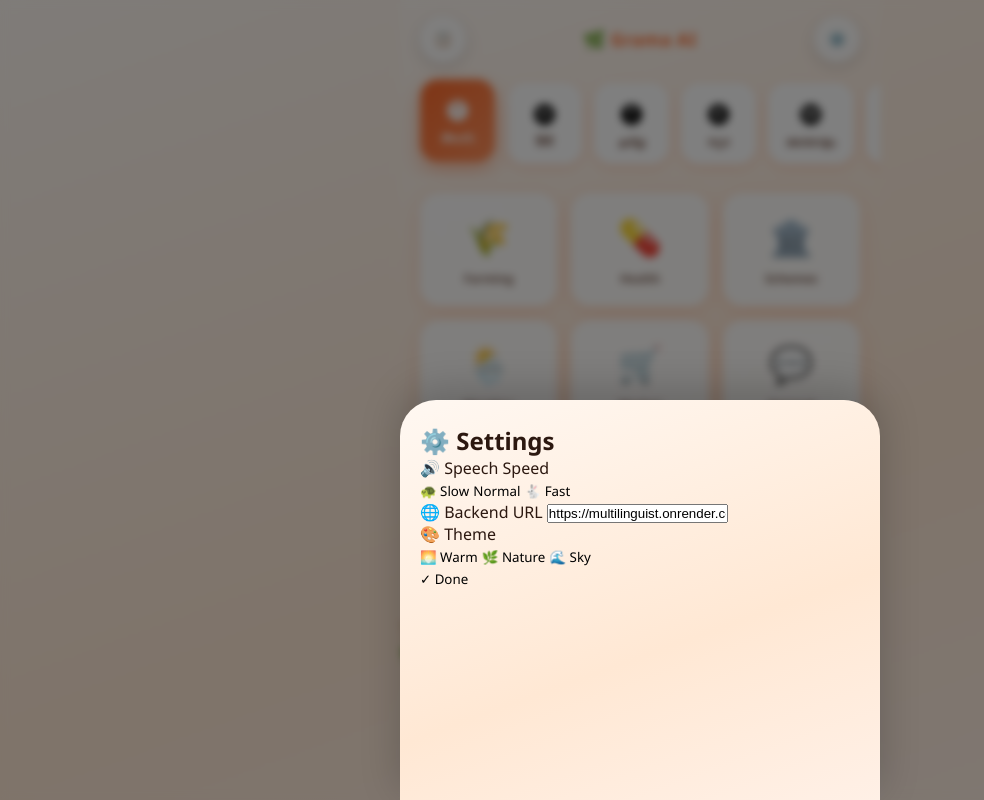
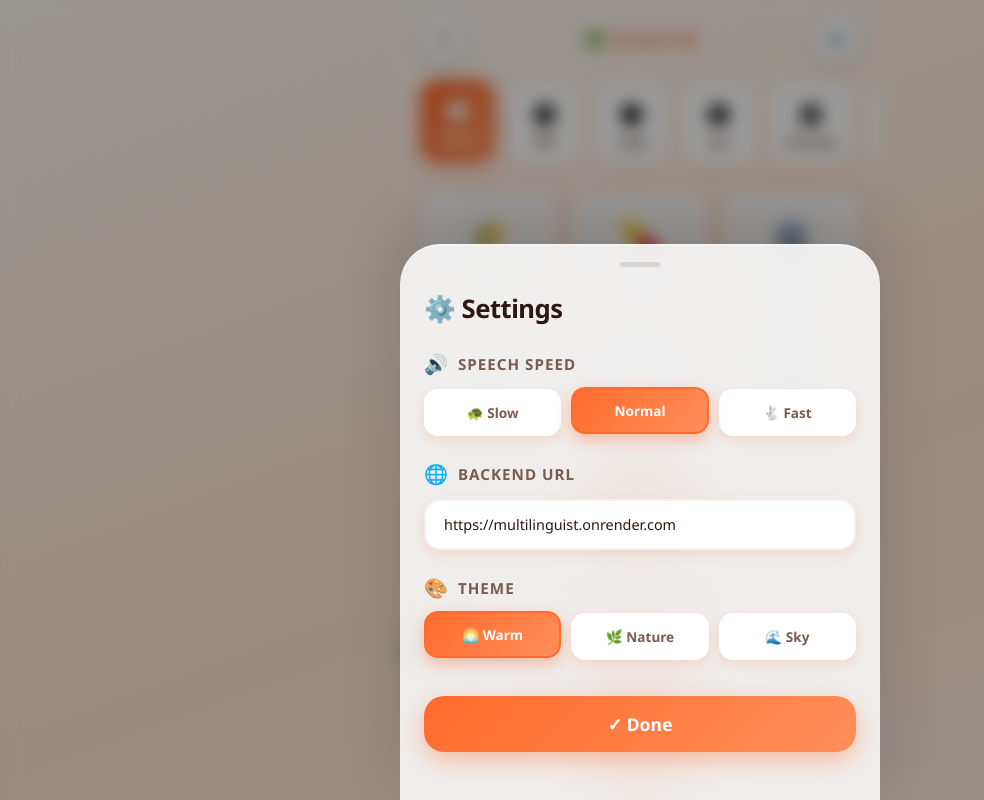
Before and after one commit to Asma-Farheen/Multilinguist, a plain HTML site: page frontend/index.html in a window 1280 px wide. Both pictures are taken after a click on the button "⚙️". Shown: the whole page, without its empty margins (0-984 px from the left). Drawn offline with Linux system fonts and the light colour scheme.

Commit message:
Premium UI Restore: Fully styled Settings and History panels with glassmorphism and modern controls; Fixed line-clamp; Bump SW v150

```diff
--- a/frontend/components/panels.html
+++ b/frontend/components/panels.html
@@ -6,8 +6,10 @@
     <h2 class="panel-title">⚙️ Settings</h2>
 
     <div class="setting-row">
+      <div class="setting-header">
         <span class="setting-icon">🔊</span>
         <span class="setting-name">Speech Speed</span>
+      </div>
       <div class="speed-btns">
         <button class="speed-btn" data-speed="0.7">🐢 Slow</button>
         <button class="speed-btn active" data-speed="1.0">Normal</button>
@@ -16,14 +18,18 @@
     </div>
 
     <div class="setting-row">
+      <div class="setting-header">
         <span class="setting-icon">🌐</span>
         <span class="setting-name">Backend URL</span>
+      </div>
       <input type="text" id="api-url" class="setting-input" placeholder="http://localhost:8000" />
     </div>
 
     <div class="setting-row">
+      <div class="setting-header">
         <span class="setting-icon">🎨</span>
         <span class="setting-name">Theme</span>
+      </div>
       <div class="theme-btns">
         <button class="theme-btn active" data-theme="warm">🌅 Warm</button>
         <button class="theme-btn" data-theme="nature">🌿 Nature</button>
--- a/frontend/css/components.css
+++ b/frontend/css/components.css
@@ -70,9 +70,71 @@
 .audio-label { font-size: 0.75rem; font-weight: 700; color: var(--text-muted); }
 
 /* --- Panels (Settings/History) --- */
-.panel { position: fixed; inset: 0; z-index: 200; visibility: hidden; }
-.panel.open { visibility: visible; }
-.panel-overlay { position: absolute; inset: 0; background: rgba(0,0,0,0.5); backdrop-filter: blur(4px); opacity: 0; transition: opacity 0.4s ease; }
+.panel { position: fixed; inset: 0; z-index: 500; visibility: hidden; pointer-events: none; }
+.panel.open { visibility: visible; pointer-events: auto; }
+.panel-overlay { position: absolute; inset: 0; background: rgba(0,0,0,0.4); backdrop-filter: blur(8px); opacity: 0; transition: opacity 0.5s ease; cursor: pointer; }
 .panel.open .panel-overlay { opacity: 1; }
-.panel-sheet { position: absolute; left: 0; bottom: 0; width: 100%; max-width: 480px; left: 50%; transform: translateX(-50%) translateY(100%); background: var(--gradient-bg); border-radius: 36px 36px 0 0; padding: 24px 20px 40px; transition: transform 0.4s cubic-bezier(0.16, 1, 0.3, 1); min-height: 50dvh; box-shadow: 0 -10px 40px rgba(0,0,0,0.2); }
+
+.panel-sheet {
+  position: absolute;
+  left: 0;
+  bottom: 0;
+  width: 100%;
+  max-width: 480px;
+  left: 50%;
+  transform: translateX(-50%) translateY(100%);
+  background: var(--surface2);
+  backdrop-filter: blur(25px);
+  border-radius: 40px 40px 0 0;
+  padding: 16px 24px 48px;
+  transition: transform 0.6s cubic-bezier(0.16, 1, 0.3, 1);
+  min-height: 50dvh;
+  box-shadow: 0 -20px 60px rgba(0,0,0,0.15);
+  border-top: 2px solid rgba(255,255,255,0.4);
+}
 .panel.open .panel-sheet { transform: translateX(-50%) translateY(0); }
+
+.panel-handle { width: 40px; height: 5px; background: rgba(0,0,0,0.1); border-radius: 10px; margin: 0 auto 24px; }
+.panel-title { font-size: 1.6rem; font-weight: 800; color: var(--text); margin-bottom: 24px; letter-spacing: -0.5px; }
+
+/* --- Setting Rows --- */
+.setting-row { margin-bottom: 24px; display: flex; flex-direction: column; gap: 12px; }
+.setting-header { display: flex; align-items: center; gap: 10px; }
+.setting-icon { font-size: 1.2rem; }
+.setting-name { font-size: 0.95rem; font-weight: 700; color: var(--text-muted); text-transform: uppercase; letter-spacing: 1px; }
+
+.setting-input { width: 100%; padding: 14px 18px; border-radius: 16px; border: 2px solid rgba(0,0,0,0.05); background: white; font-family: inherit; font-size: 0.9rem; color: var(--text); box-shadow: 0 4px 12px var(--shadow); transition: border-color 0.3s ease; }
+.setting-input:focus { outline: none; border-color: var(--primary); }
+
+.speed-btns, .theme-btns { display: grid; grid-template-columns: repeat(3, 1fr); gap: 10px; }
+.speed-btn, .theme-btn { padding: 12px; border-radius: 14px; background: white; border: 2px solid transparent; font-size: 0.85rem; font-weight: 700; color: var(--text-muted); box-shadow: 0 4px 12px var(--shadow); transition: all 0.3s ease; }
+.speed-btn.active, .theme-btn.active { border-color: var(--primary); background: var(--gradient-btn); color: white; transform: translateY(-2px); box-shadow: 0 6px 16px var(--mic-glow); }
+
+.close-panel-btn {
+  width: 100%;
+  margin-top: 12px;
+  padding: 16px;
+  border-radius: 20px;
+  background: var(--gradient-btn);
+  color: white;
+  font-weight: 800;
+  font-size: 1.1rem;
+  box-shadow: 0 8px 24px var(--mic-glow);
+  transition: all 0.3s ease;
+}
+.close-panel-btn:active { transform: scale(0.97); }
+
+/* --- History List --- */
+.history-list { display: flex; flex-direction: column; gap: 12px; max-height: 40dvh; overflow-y: auto; margin-bottom: 20px; padding-right: 4px; }
+.history-list::-webkit-scrollbar { width: 5px; }
+.history-list::-webkit-scrollbar-thumb { background: rgba(0,0,0,0.1); border-radius: 10px; }
+.history-item { padding: 16px; border-radius: 18px; background: white; border: 1.5px solid rgba(0,0,0,0.05); display: flex; gap: 14px; align-items: start; transition: transform 0.2s ease; }
+.history-item:active { transform: scale(0.98); }
+.history-emoji { font-size: 1.8rem; }
+.history-info { display: flex; flex-direction: column; gap: 4px; flex: 1; }
+.history-q { font-size: 0.9rem; font-weight: 700; color: var(--text); }
+.history-a { font-size: 0.8rem; color: var(--text-muted); line-height: 1.4; display: -webkit-box; -webkit-line-clamp: 2; -webkit-box-orient: vertical; overflow: hidden; }
+
+/* --- Toast --- */
+.toast { position: fixed; top: 30px; left: 50%; transform: translateX(-50%) translateY(-100px); background: #333; color: white; padding: 12px 24px; border-radius: 30px; font-weight: 600; font-size: 0.9rem; box-shadow: 0 10px 30px rgba(0,0,0,0.2); transition: transform 0.4s cubic-bezier(0.18, 0.89, 0.32, 1.28); z-index: 1000; pointer-events: none; }
+.toast.show { transform: translateX(-50%) translateY(0); }
```
Lines whose indentation alone changed are shown as unchanged.
